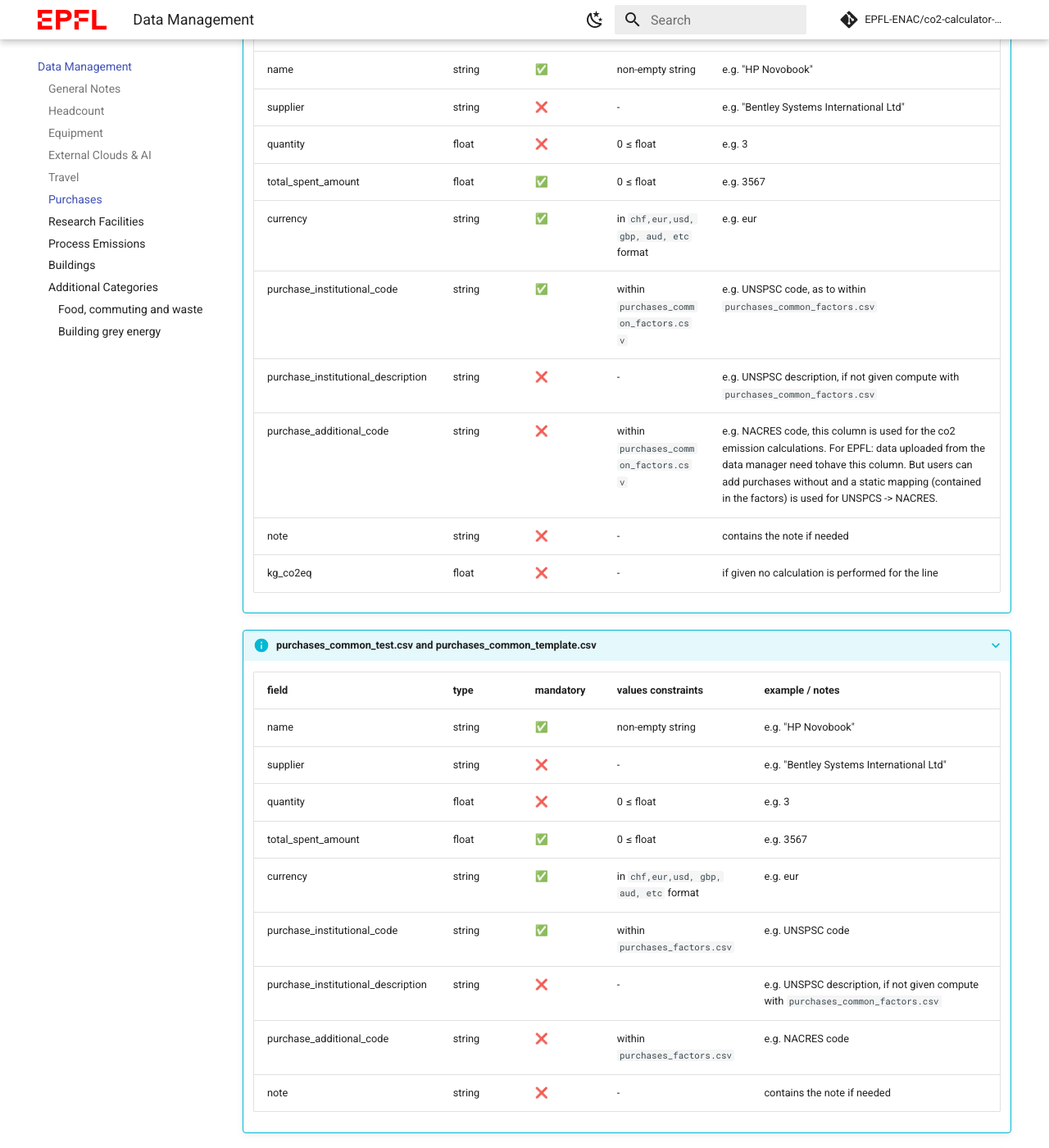
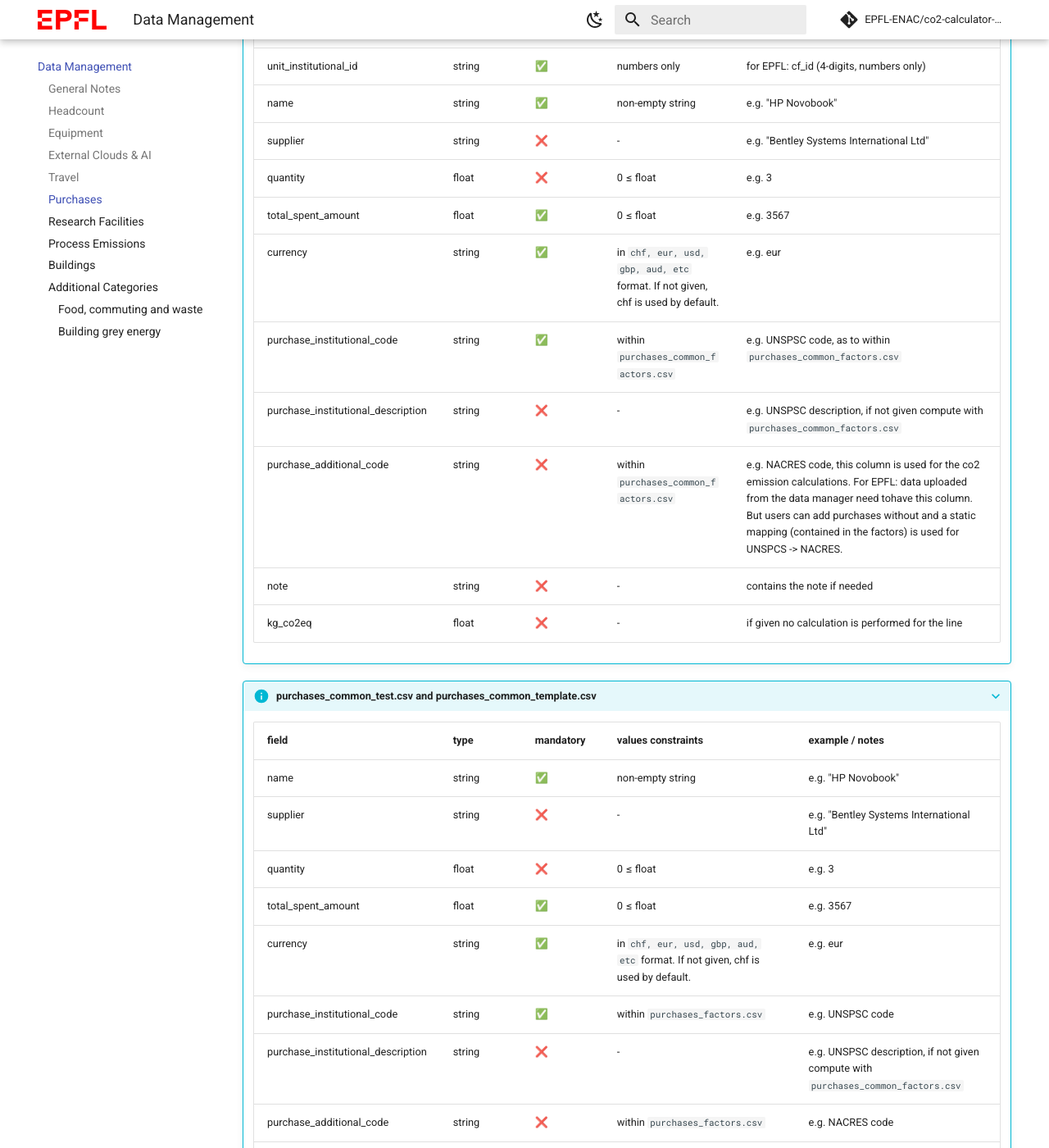
Before and after one commit to EPFL-ENAC/co2-calculator-back-office-doc, an MkDocs documentation site: the page built from docs/data-description.md, in a window 1280 px wide and 1400 px high, scrolled down 12285 px. Shown: the whole window at 82% size. Built offline with MkDocs 1.6.1 and Material for MkDocs 9.7.7, drawn with Linux system fonts in a browser that asks for light colours; comment, search, counter and statistics services are not loaded; some of the changed text lies outside the part shown.

Commit message:
Updated default currency for external cloud and purchase

```diff
--- a/docs/data-description.md
+++ b/docs/data-description.md
@@ -164,7 +164,7 @@ This guide provides comprehensive data validation schemas for all modules in the
     |-------|------|-----------|-------------------|-------------------|
     | service_type | string | ✅ | not empty | e.g. `storage,compute,virtualisation` |
     | provider | string | ✅ | not empty | e.g. firm |
-    | currency | string | ✅ | in `chf, eur` format, not `None` | e.g. eur |
+    | currency | string | ✅ | in `chf, eur` format, not `None`. If not given, eur is used by default. | e.g. eur |
     | ef_kg_co2eq_per_currency | float | ✅ | 0 ≤ float | e.g. 0.8 |
 
 ---
@@ -288,7 +288,7 @@ This guide provides comprehensive data validation schemas for all modules in the
     | supplier | string  | ❌ | - | e.g. "Bentley Systems International Ltd" |
     | quantity | float | ❌ | 0 ≤ float | e.g. 3 |
     | total_spent_amount | float | ✅ | 0 ≤ float | e.g. 3567 |
-    | currency | string | ✅ | in `chf,eur,usd, gbp, aud, etc` format | e.g. eur |
+    | currency | string | ✅ | in `chf, eur, usd, gbp, aud, etc` format. If not given, chf is used by default. | e.g. eur |
     | purchase_institutional_code | string | ✅ | within `purchases_common_factors.csv` | e.g. UNSPSC code, as to within `purchases_common_factors.csv` |
     | purchase_institutional_description | string | ❌ | - | e.g. UNSPSC description, if not given compute with `purchases_common_factors.csv` |
     | purchase_additional_code | string | ❌ | within `purchases_common_factors.csv` | e.g. NACRES code, this column is used for the co2 emission calculations. For EPFL: data uploaded from the data manager need tohave this column. But users can add purchases without and a static mapping (contained in the factors) is used for UNSPCS -> NACRES. |
@@ -303,7 +303,7 @@ This guide provides comprehensive data validation schemas for all modules in the
     | supplier | string  | ❌ | - | e.g. "Bentley Systems International Ltd" |
     | quantity | float | ❌ | 0 ≤ float | e.g. 3 |
     | total_spent_amount | float | ✅ | 0 ≤ float | e.g. 3567 |
-    | currency | string | ✅ | in `chf,eur,usd, gbp, aud, etc` format | e.g. eur |
+    | currency | string | ✅ | in `chf, eur, usd, gbp, aud, etc` format. If not given, chf is used by default. | e.g. eur |
     | purchase_institutional_code | string | ✅ | within `purchases_factors.csv` | e.g. UNSPSC code |
     | purchase_institutional_description | string | ❌ | - | e.g. UNSPSC description, if not given compute with `purchases_common_factors.csv` |
     | purchase_additional_code | string | ❌ | within `purchases_factors.csv` | e.g. NACRES code |
@@ -313,7 +313,7 @@ This guide provides comprehensive data validation schemas for all modules in the
 
     | field | type | mandatory | values constraints | example / notes |
     |-------|------|-----------|-------------------|-------------------|
-    | currency | string | ✅ | in `chf,eur,usd, gbp, aud, etc` format | e.g. eur |
+    | currency | string | ✅ | in `chf, eur, usd, gbp, aud, etc` format. If not given, eur is used by default. | e.g. eur |
     | purchase_category | string | ✅ | within `it_equipment,other,scientific_equipment,services,vehicle,consumable_accessories,biological_chemical_gaseous_product` | e.g. `vehicle`. This columns is used to split the purchases into the subsections in the module. |
     | purchase_institutional_code | string | ✅ | - | e.g. UNSPSC code |
     | purchase_institutional_description | string | ❌ | decription of the code | e.g. |
```
